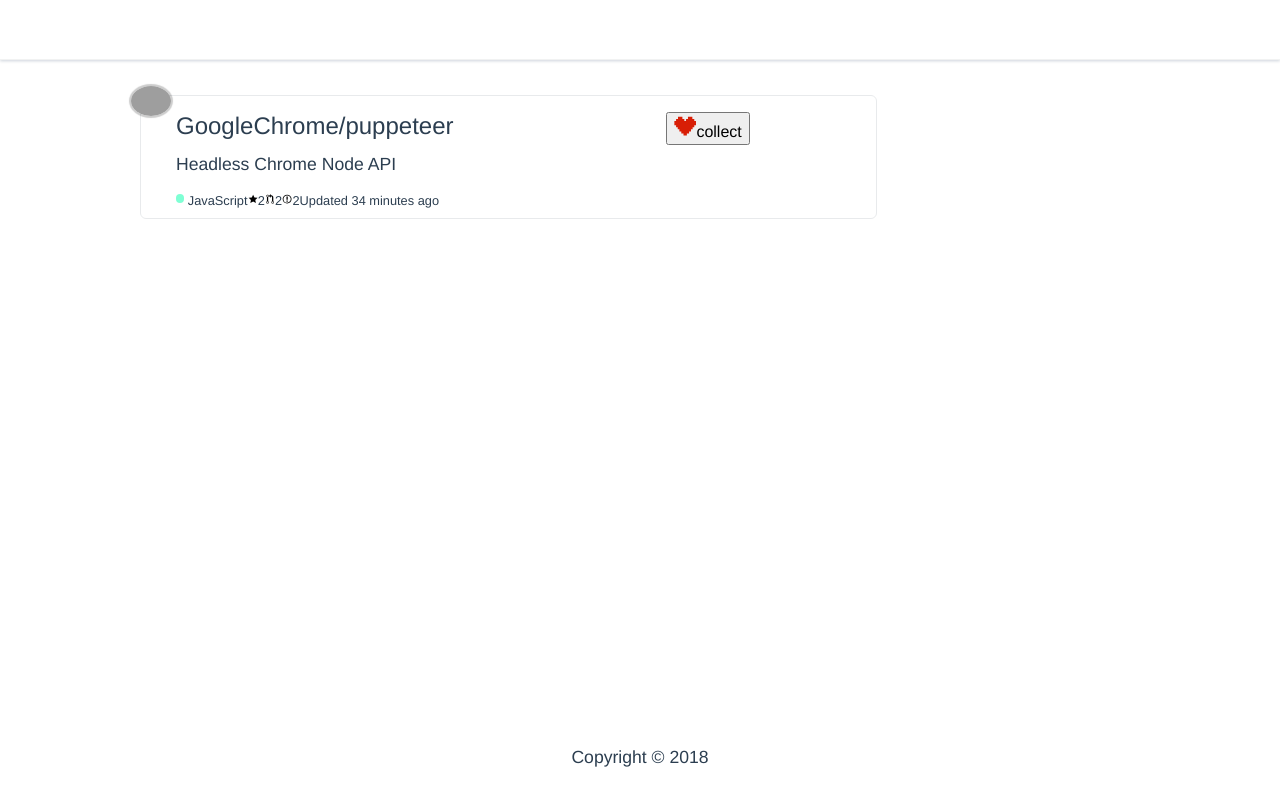
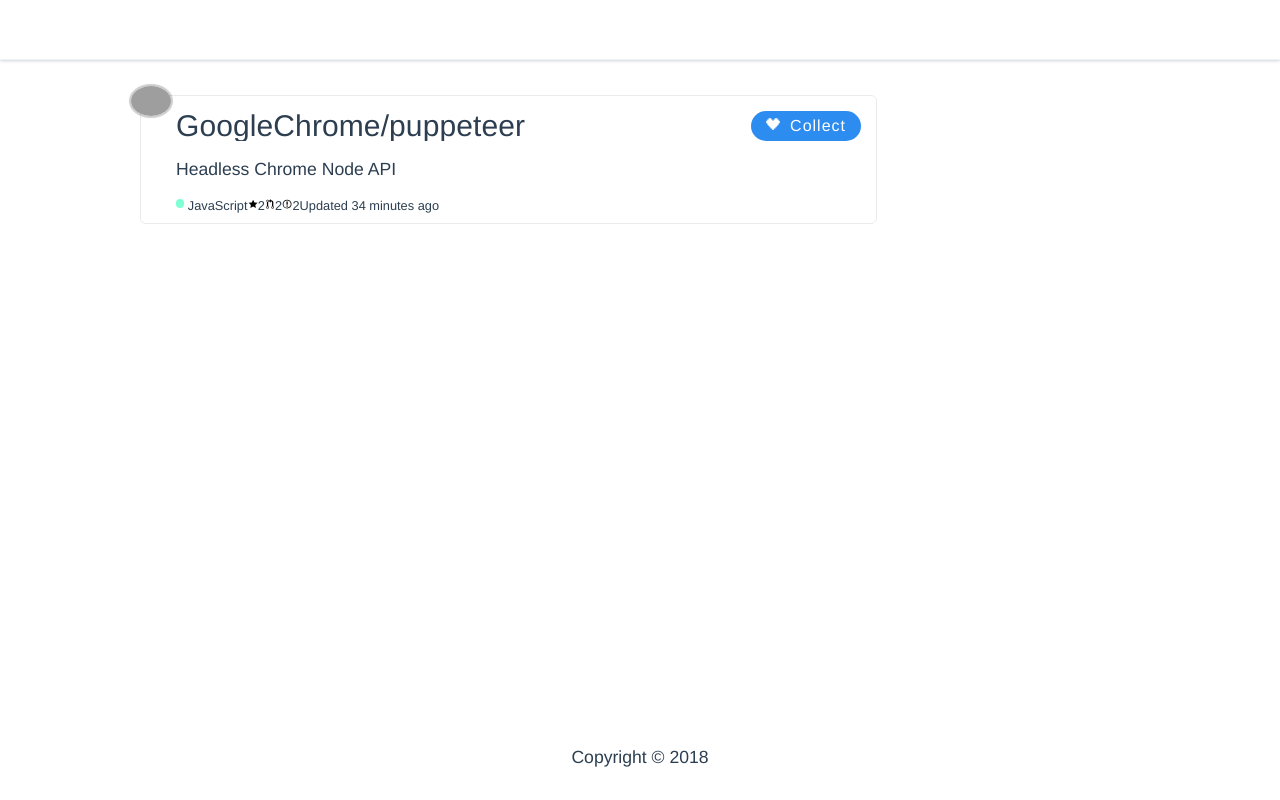
Before and after one commit to coconilu/iGitStar, a Vue app: page /#/ in a window 1280 px wide. Built offline with nearby package versions, Linux system fonts and the light colour scheme; grey boxes are pictures that could not be loaded.

Commit message:
cache commit

```diff
--- a/src/components/StarCard.vue
+++ b/src/components/StarCard.vue
@@ -6,7 +6,7 @@
         <div class="star-card-header-title">GoogleChrome/puppeteer</div>
         <div class="star-card-header-buttons">
           <slot>
-            <button><svg viewBox="0 0 1024 1024" version="1.1" p-id="2126" width="1.4em" height="1.4em"><path d="M927.4 273.5v-95.4h-87.9V82.8h-201v95.3h-87.9v95.4h-78.5v-95.4h-88V82.8H183.2v95.3H95.3v95.4H16.7v190.6h78.6v95.4h75.3v95.3H246v95.3h87.9v95.4h100.5v95.3h153.9v-95.3h100.4v-95.4h88v-95.3H852.1v-95.3h75.3v-95.4h78.5V273.5z" fill="#d81e06" p-id="2127"/></svg>collect</button>
+            <button><svg viewBox="0 0 1024 1024" width="14" height="14" version="1.1" p-id="2126" ><path d="M927.4 273.5v-95.4h-87.9V82.8h-201v95.3h-87.9v95.4h-78.5v-95.4h-88V82.8H183.2v95.3H95.3v95.4H16.7v190.6h78.6v95.4h75.3v95.3H246v95.3h87.9v95.4h100.5v95.3h153.9v-95.3h100.4v-95.4h88v-95.3H852.1v-95.3h75.3v-95.4h78.5V273.5z" fill="#fff" p-id="2127"/></svg><span>Collect</span></button>
           </slot>
         </div>
       </header>
@@ -45,7 +45,6 @@
 <style>
 section.star-card {
   width: 700px;
-  /* height: 100px; */
   margin: 25px 0;
   padding-left: 35px;
   position: relative;
@@ -69,27 +68,79 @@
   box-shadow: 0 0 1px 2px rgba(0, 0, 0, 0.2);
 }
 section.star-card > article.star-card-main > header.star-card-header {
-  padding-top: 1em;
-  height: 1.5em;
+  box-sizing: border-box;
+  padding-top: 15px;
+  height: 45px;
+  display: flex;
+  flex-direction: row;
+  flex-wrap: nowrap;
+  justify-content: space-between;
+  align-items: stretch;
 }
 section.star-card
   > article.star-card-main
   > header.star-card-header
   > div.star-card-header-title {
-  font-size: 1.5em;
+  flex: 1 0 auto;
+  font-size: 30px;
+  line-height: 30px;
+  vertical-align: text-top;
   max-width: 70%;
   white-space: nowrap;
   overflow: hidden;
   text-overflow: ellipsis;
-  float: left;
+  letter-spacing: 0.1px;
 }
 section.star-card
   > article.star-card-main
   > header.star-card-header
   > div.star-card-header-buttons {
-  height: 1.5em;
-  float: right;
-  width: 30%;
+  flex: 0 0 auto;
+  height: 100%;
+  margin-right: 15px;
+  display: flex;
+  flex-direction: row-reverse;
+  flex-wrap: nowrap;
+  justify-content: flex-end;
+  align-items: stretch;
+}
+section.star-card
+  > article.star-card-main
+  > header.star-card-header
+  > div.star-card-header-buttons
+  > button {
+  border-radius: 32px;
+  border-style: none;
+  padding: 3px 15px;
+  color: #fff;
+  background-color: #2d8cf0;
+  border-color: #2d8cf0;
+  line-height: 1.2em;
+  vertical-align: middle;
+  transition: all 0.3s ease-in-out;
+}
+section.star-card
+  > article.star-card-main
+  > header.star-card-header
+  > div.star-card-header-buttons
+  > button:hover {
+  opacity: 0.8;
+}
+section.star-card
+  > article.star-card-main
+  > header.star-card-header
+  > div.star-card-header-buttons
+  > button:active {
+  opacity: 0.6;
+}
+section.star-card
+  > article.star-card-main
+  > header.star-card-header
+  > div.star-card-header-buttons
+  > button
+  > span {
+  padding-left: 10px;
+  letter-spacing: 1px;
 }
 section.star-card > article.star-card-main > p.star-card-description {
   font-size: 1.1em;
```
